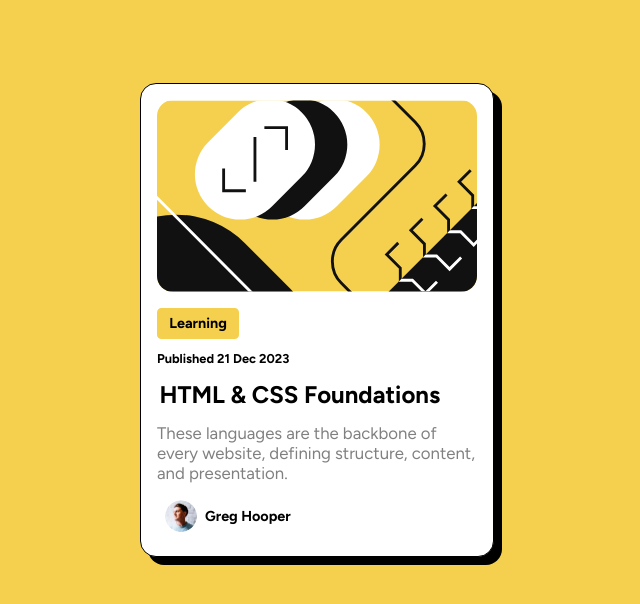
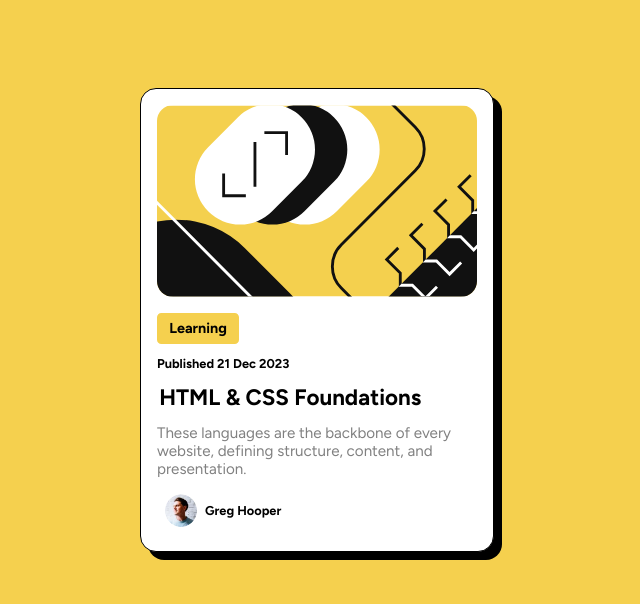
Before and after one commit to TheFlavvz/Blog-preview-card, a plain HTML site: page index.html in a window 1280 px wide. Shown: the whole page, without its empty margins (323-963 px from the left). Drawn offline with Linux system fonts and the light colour scheme.

Commit message:
corrections css

```diff
--- a/style.css
+++ b/style.css
@@ -16,40 +16,40 @@ body {
     background-color: white;
     border-radius: 1em;
     box-shadow: 0.5em 0.5em 0 0 black;
-    width: 20em;
+    width: clamp(20em, 30rem, 20em);
     padding-block: clamp(1em, 5rem, 1em);
     padding-inline: clamp(1em, 5rem, 1em);
     border: 0.1em solid black;
 }
 .card-blog__image {
-    width: 20em;
+    width: clamp(20em, 20rem, 20em);
     border-radius: 1em;
 }
 
 .card-blog__title {
     background-color: var(--yellow);
     border: 0.4em solid var(--yellow);
-    margin-inline-end: 16.5em;
+    margin-inline-end: clamp(16.5em, 1rem, 0.1em);
     padding-block: clamp(0.1em, 1rem, 0.1em);
     padding-inline: clamp(0.5em, 1rem, 0.1em);
     border-radius: 0.3em;
-    font-size: 0.9em;
+    font-size: clamp(0.9em, 1rem, 0.9em);
 }
 
 .card-blog__date {
-    font-size: 0.8em;
+    font-size: clamp(0.8em, 1rem, 0.8em);
     margin: 0.5em 0;
 }
 
 .card-blog__subtitle {
-    font-size: 1.5em;
+    font-size: clamp(1.4em, 1rem, 1.4em);
     margin: 0.5em 0;
     padding-block: clamp(0.1em, 0.1rem, 0.1em);
     padding-inline: clamp(0.1em, 0.1rem, 0.5em);
 }
 
 .card-blog__description {
-    font-size: 1.05em;
+    font-size: clamp(0.95em, 1rem, 0.95em);
     margin: 0.5em 0;
     color: gray;
 }
@@ -62,14 +62,13 @@ body {
 
 .card-blog__avatar {
     border-radius: 50em;
-    width: 2em;
-    height: 2em;
-    margin-inline-end: 0.5em;
+    width: clamp(2em, 2rem, 2em);
+    margin-inline-end: clamp(0.5em, 1rem, 0.5em);
 }
 
 .card-blog__author-name {
     font-weight: bold;
     margin: 0;
     align-self: center;
-    font-size: 0.9em;
+    font-size: clamp(0.8em, 1rem, 0.8em);
 }
```
